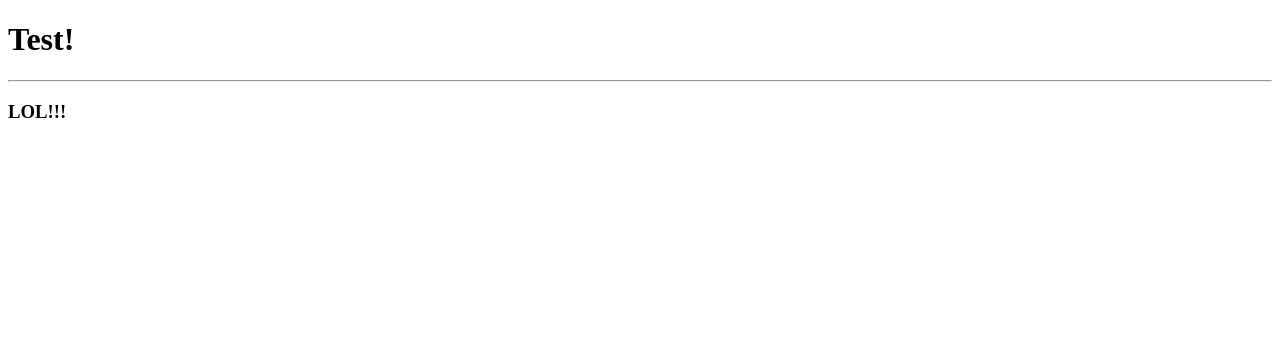
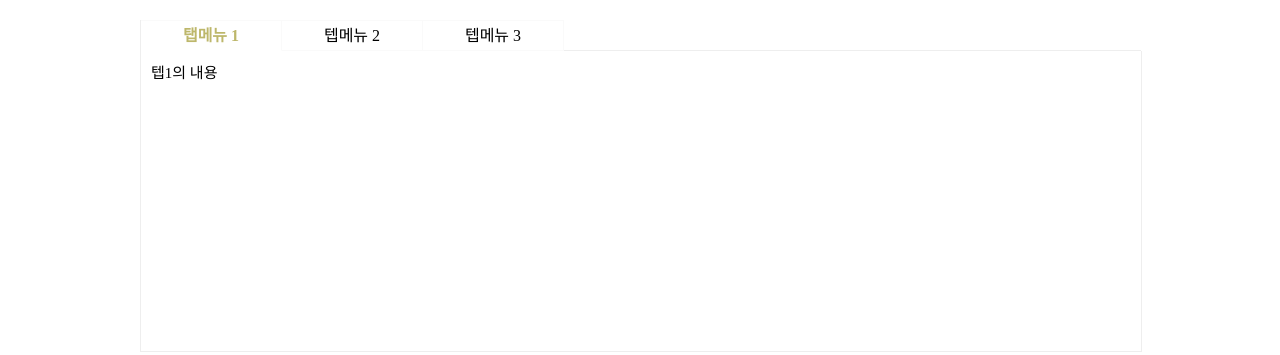
Before and after one commit to HaeMinJ/WebTeamProject2020, a plain HTML site: page index.html in a window 1280 px wide. Drawn offline with nearby package versions, Linux system fonts and the light colour scheme.

Commit message:
ㅊㅈㄷ

```diff
--- a/index.html
+++ b/index.html
@@ -3,11 +3,44 @@
 <head>
     <meta charset="UTF-8">
     <meta name="viewport" content="width=device-width, initial-scale=1.0">
-    <title>Index Page</title>
+    <title> 메인화면 </title>
+    <link rel="stylesheet" href="style.css">
+
 </head>
 <body>
-    <h1>Test!</h1>
-    <hr>
-    <h3>LOL!!!</h3>
-</body>
+    <div class="wrap">
+        <ul class="tabs">
+    <!--       rel은 관계라는 뜻입니다. -->
+            <li class="active" rel="tab1"> 탭메뉴 1 </li>
+            <li rel="tab2">텝메뉴 2</li>
+            <li rel="tab3">텝메뉴 3</li>
+        </ul>
+        <div class="tab_wrap">
+            <div id="tab1" class="tab_content">텝1의 내용</div>
+            <div id="tab2" class="tab_content">2번탭 내용</div>
+            <div id="tab3" class="tab_content">3번탭 내용</div>
+        </div>
+    </div>
+    <script src="http://code.jquery.com/jquery-latest.js"></script>
+
+    <script type="text/javascript">
+        $("document").ready(function() {
+    //attr 현재속성
+
+            $(".tab_content").hide();
+            $(".tab_content").eq(0).show();
+
+
+            $("ul.tabs li").click(function(){
+                $("ul.tabs li").removeClass("active")
+                $(this).addClass("active")
+                $(".tab_content").hide();
+                var tabid = $(this).attr("rel");
+                $("#"+tabid).fadeIn();
+            })
+        });
+    </script>
+
+    </body>
+
 </html>
--- /dev/null
+++ b/style.css
@@ -0,0 +1,50 @@
+*{
+    margin: 0;
+    padding: 0;
+}
+.wrap {
+    width: 1000px;
+    margin: 0 auto;
+}
+.wrap ul.tabs{
+    margin-top: 20px;
+    float: left;
+    height: 30px;
+    border-bottom: 1px solid #eee;
+    border-left: 1px solid #eee;
+    width: 100%;
+}
+.wrap ul.tabs li{
+    list-style: none;
+    float: left;
+    width: 140px;
+    height: 29px;
+    text-align: center;
+    border: 1px solid #eee;
+    border-left: none;
+    overflow: hidden;
+    border-color: #fafafa;
+    cursor: pointer;
+    line-height: 29px;
+}
+.wrap ul.tabs li.active {
+    background-color: #fff;
+    border-bottom: 1px solid #fff;
+    font-weight: bold;
+    color:darkkhaki;
+}
+.wrap .tab_wrap{
+    width: 1000px;
+    float: left;
+    height: 300px;
+    background-color: #fff;
+    border: 1px solid #eee;
+    border-top: none;
+
+}
+.wrap .tab_wrap .tab_content{
+    padding: 10px;
+    display: none;
+    font-size: 15px;
+}
+.wrap .tab_wrap{}
```
Also changed, not shown: tab_menu.js (added, +15 -0 lines).
